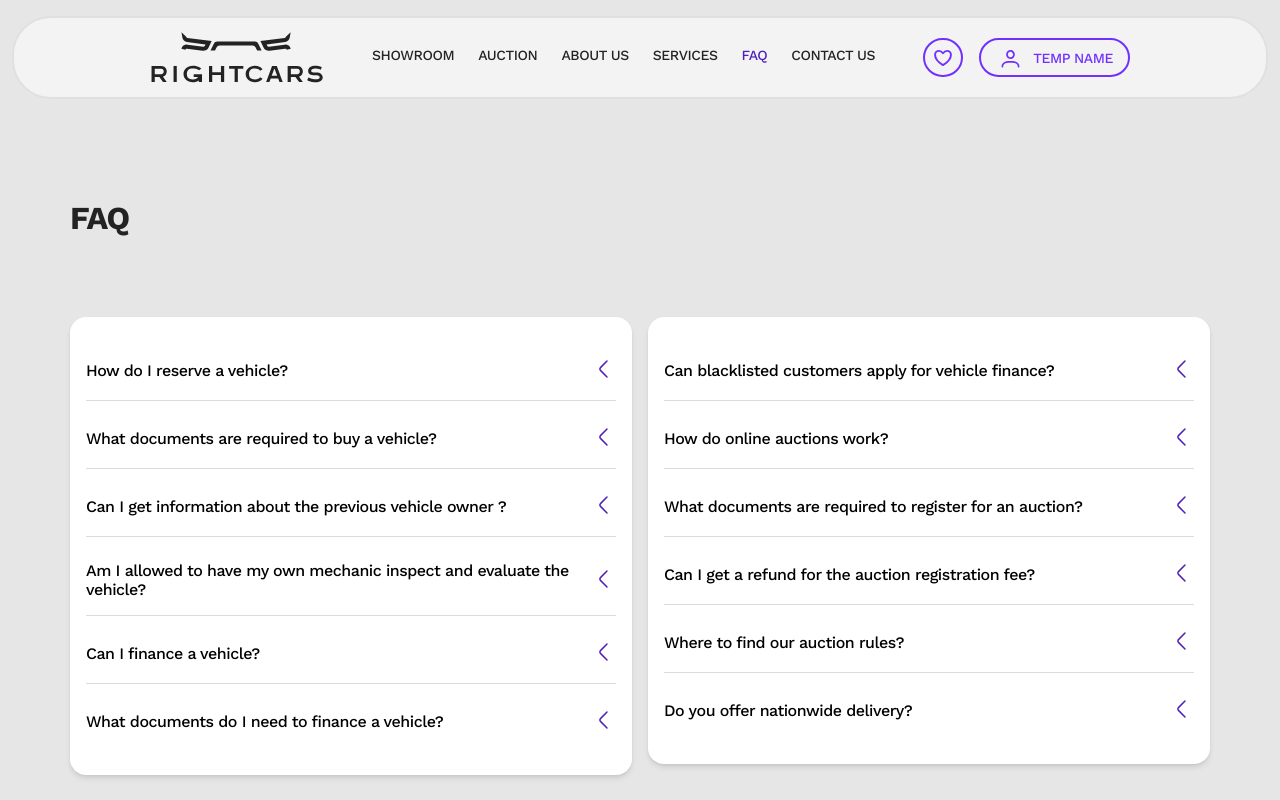
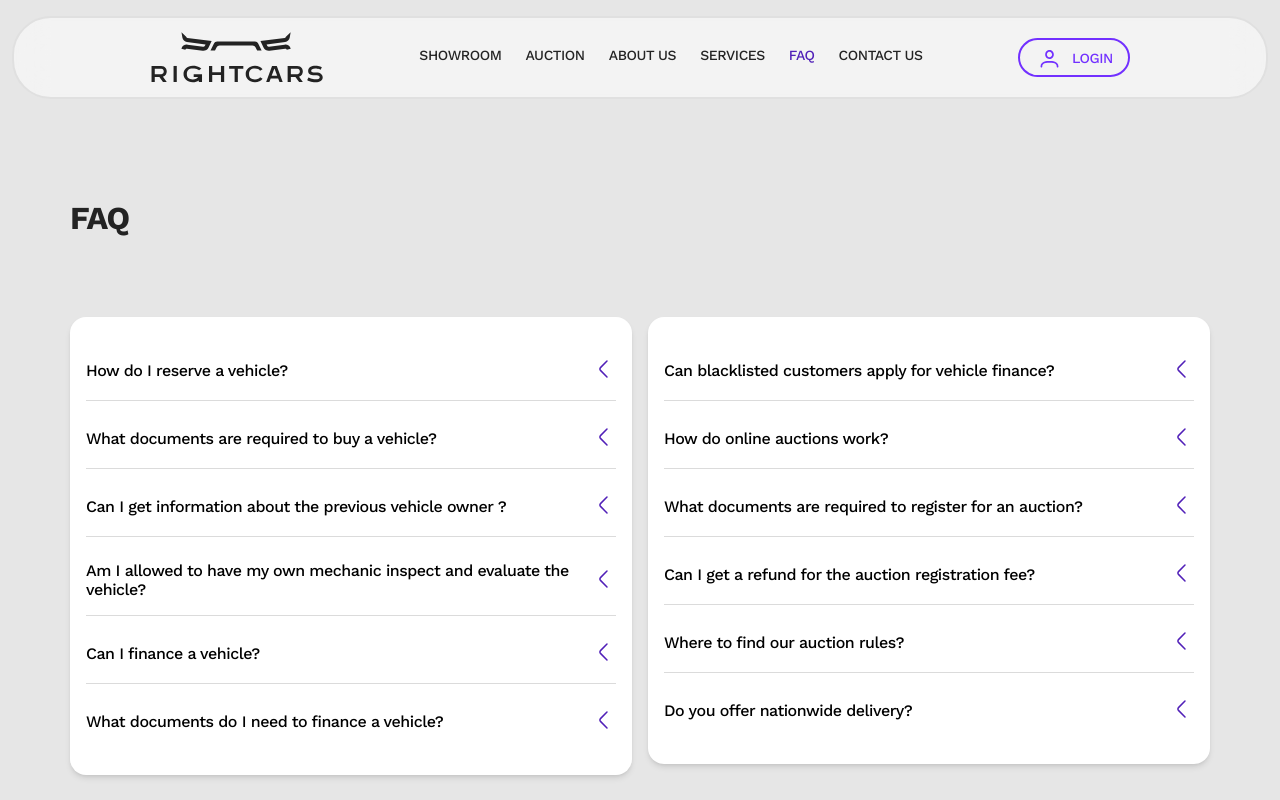
Before and after one commit to right-cars/right-cars-site-frontend, a Next.js app: page /faq in a window 1280 px wide. Shown: the top 800 px of the page. Built offline with nearby package versions, Linux system fonts and the light colour scheme; a web font is replaced by a local one.

Commit message:
add small fix

```diff
--- a/src/app/showroom/page.tsx
+++ b/src/app/showroom/page.tsx
@@ -19,7 +19,6 @@ export default async function Showroom() {
     type,
     fuel,
   }));
-  console.log(data)
 
   return <ShowroomView data={transformData} />;
 }
--- a/src/modules/AuthForms/SignIn/SignIn.tsx
+++ b/src/modules/AuthForms/SignIn/SignIn.tsx
@@ -6,7 +6,7 @@ import { useRouter } from "next/navigation";
 import Button from "@/shared/components/Buttons/Button/Button";
 import CustomInput from "@/shared/components/CustomInput/CustomInput";
 
-import GoogleBtn from "./GoogleBtn/GoogleBtn";
+// import GoogleBtn from "./GoogleBtn/GoogleBtn";
 
 import cls from "../styles.module.scss";
 
@@ -74,9 +74,9 @@ export default function SignIn({
         </p>
         <Button type="submit" text="log in" />
       </form>
-      <div style={{ marginTop: 12, marginBottom: 32 }}>
-        <GoogleBtn />
-      </div>
+      {/*<div style={{ marginTop: 12, marginBottom: 32 }}>*/}
+      {/*  <GoogleBtn />*/}
+      {/*</div>*/}
       <p className="btnText" style={{ marginBottom: 32 }}>
         DONʼT HAVE AN ACCOUNT?
       </p>
--- a/src/modules/Header/ActionsBlock/ActionsBlock.tsx
+++ b/src/modules/Header/ActionsBlock/ActionsBlock.tsx
@@ -7,7 +7,7 @@ import LoginBtn from "./LoginBtn/LoginBtn";
 import cls from "./styles.module.scss";
 
 export default function ActionsBlock() {
-  const isLoggedIn = true;
+  const isLoggedIn = false;
 
   return (
     <div className={cls.wrapper}>
--- a/src/modules/Header/ActionsBlock/LoginBtn/LoginBtn.tsx
+++ b/src/modules/Header/ActionsBlock/LoginBtn/LoginBtn.tsx
@@ -34,7 +34,7 @@ export default function LoginBtn({ isLoggedIn }: { isLoggedIn: boolean }) {
     if (!isLoggedIn) {
       setIsModalOpen(true);
     }
-    router.push("/account");
+    // router.push("/account");
 
     if (typeof window !== "undefined") {
       const sidebarState = localStorage.getItem("sidebarOpen") === "true";
--- a/src/views/Account/DocumentsBlock/DocumentsBlock.tsx
+++ b/src/views/Account/DocumentsBlock/DocumentsBlock.tsx
@@ -20,7 +20,7 @@ interface DocumentLabel {
 
 export default function DocumentsBlock({ legalEntityType, initialFiles={} }: Props) {
   const [uploadedFiles, setUploadedFiles] = useState<Record<string, File | null>>(initialFiles)
-  console.log("🚀 ~ DocumentsBlock ~ uploadedFiles:", uploadedFiles);
+  // console.log("🚀 ~ DocumentsBlock ~ uploadedFiles:", uploadedFiles);
 
   const handleFileUpload = (label: string, file: File | null) => {
     setUploadedFiles((prev) => ({ ...prev, [label]: file }));
--- a/src/views/Showroom/ShowroomView.tsx
+++ b/src/views/Showroom/ShowroomView.tsx
@@ -45,7 +45,6 @@ const filterFromMakes = (data, makes)=> {
   //@ts-expect-error
   if(makes.length) return data.filter(item => {
     const make = item.make.toLowerCase();
-    //@ts-expect-error
     return makes.includes(make);
   })
   return data;
```
